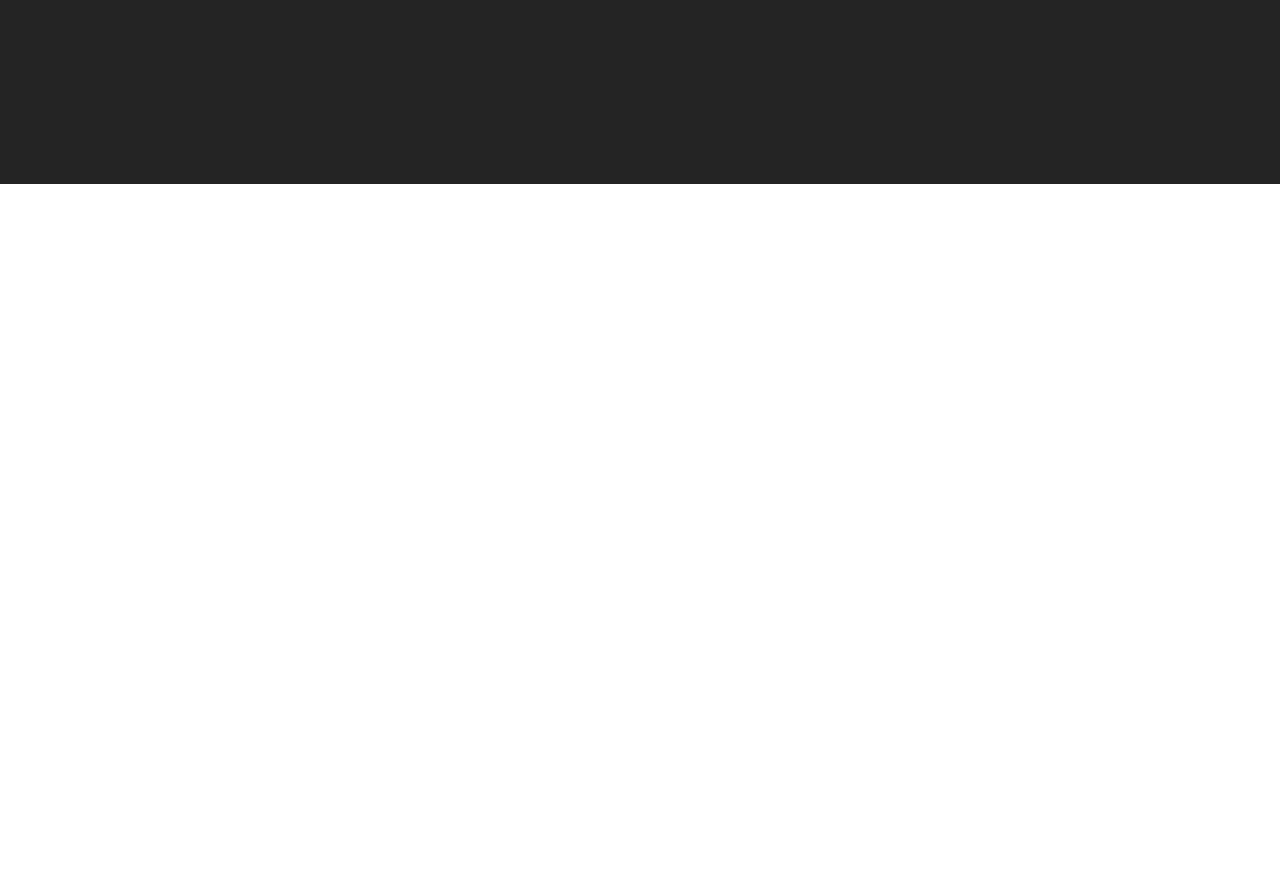
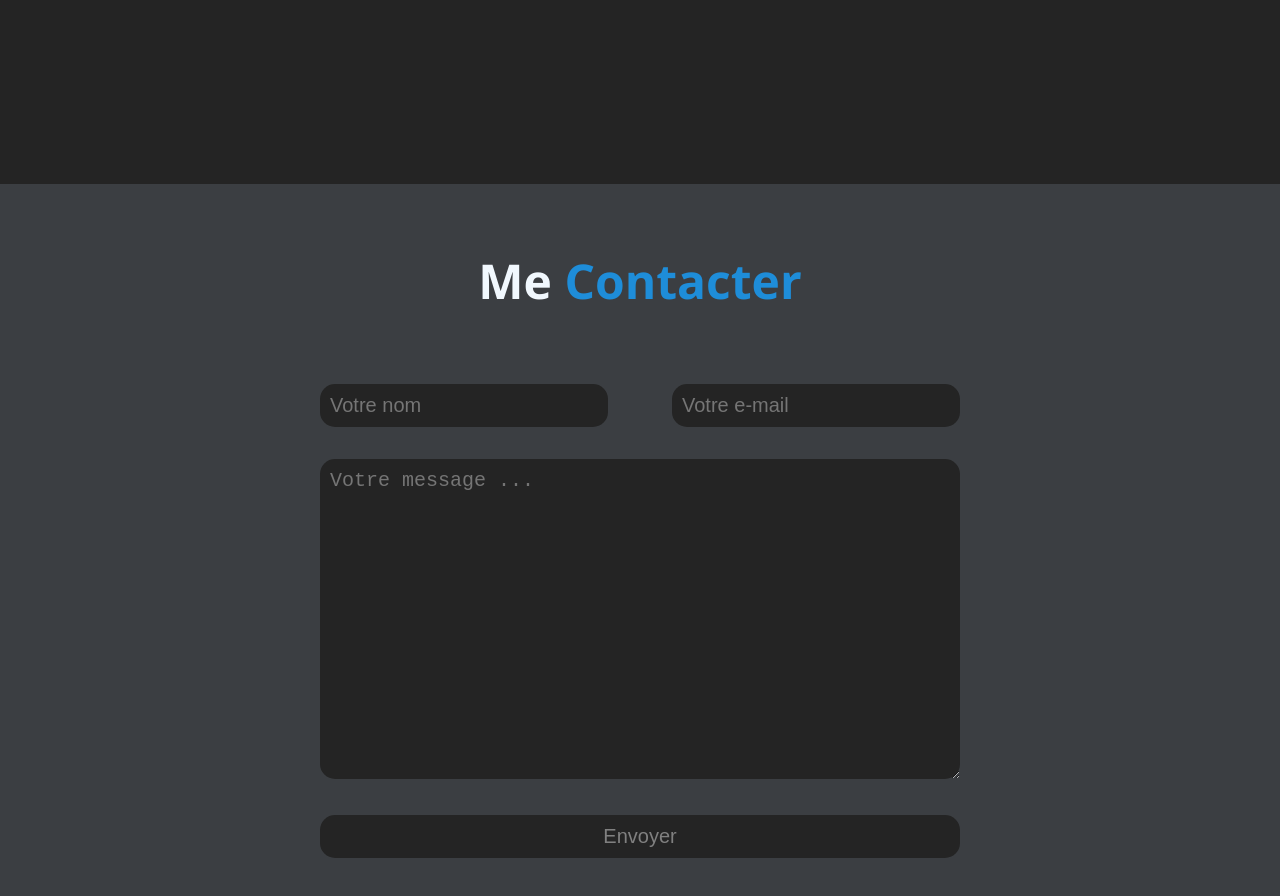
Before and after one commit to XP48/portfolio, a plain HTML site: page index.html in a window 1280 px wide. Shown: the part 2216-3112 px from the top of the page. Before the commit the page ends 2400 px from the top, so only its background shows below. Drawn offline with Linux system fonts and the light colour scheme.

Commit message:
ajout du formulaire de contact

```diff
--- a/index.html
+++ b/index.html
@@ -10,7 +10,7 @@
 </head>
 <body>
     <nav class="navbar">
-        <div class="navbar-name"><p class="navbar-title"><span class="blue">XP48</span></p></div><div class="navbar-links"><a href="#skills">Skills</a><a href="#projets">Mes Projets</a><a href="contact">Me contacter</a></div>
+        <div class="navbar-name"><p class="navbar-title"><span class="blue">XP48</span></p></div><div class="navbar-links"><a href="#skills">Skills</a><a href="#projets">Mes Projets</a><a href="#contact">Me contacter</a></div>
     </nav>
     <div class="presentation" id="home">
         <div class="text">
@@ -49,7 +49,7 @@
         </div>
     </div>
     <div class="projets" id="projets">
-        <h1 class="projets-title">Mes <span class="blue">Projets</span></h1>
+        <h1 class="middle-title">Mes <span class="blue">Projets</span></h1>
         <div class="projets-grid">
             <img class="img1" src="./src/img/projets/heure.png" alt="heure">
             <img class="img2" src="./src/img/projets/password_generator.png" alt="generateur de mots de passes">
@@ -59,5 +59,13 @@
             <img class="img6" src="./src/img/projets/mrbobot.png" alt="mrbobot">
         </div>
     </div>
+    <div class="contact" id="contact">
+        <h1 class="middle-title">Me <span class="blue">Contacter</span></h1>
+        <form class="form-contact" action="" method="post">
+            <input type="text" name="name" id="name" placeholder="Votre nom"><input type="email" name="mail" id="mail" placeholder="Votre e-mail">
+            <textarea name="message" id="message" cols="30" rows="10" placeholder="Votre message ..."></textarea>
+            <button type="submit" id="send">Envoyer</button>
+        </form>
+    </div>
 </body>
 </html>
--- a/style.css
+++ b/style.css
@@ -147,7 +147,7 @@ html {
     align-items: center;
     justify-content: center;
 }
-.projets-title {
+.middle-title {
     font-family: 'Segoe UI', Tahoma, Geneva, Verdana, sans-serif;
     color: #f1f8fe;
     font-size: xxx-large;
@@ -167,3 +167,55 @@ html {
     width: 100%;
     border-radius: 8px;
 }
+.contact {
+    height: 100vh;
+    width: 100vw;
+    position: relative;
+    display: flex;
+    align-items: center;
+    justify-content: center;
+    background-color: #3b3e42;
+}
+.form-contact {
+    width: 50vw;
+    height: 50vh;
+}
+#name {
+    width: 45%;
+    margin-right: 5%;
+    font-size: 20px;
+    padding: 10px;
+    border-radius: 15px;
+    border: none;
+    background-color: #242424;
+}
+#mail {
+    width: 45%;
+    margin-left: 5%;
+    font-size: 20px;
+    padding: 10px;
+    border-radius: 15px;
+    border: none;
+    background-color: #242424;
+}
+#message {
+    margin-top: 5%;
+    width: 100%;
+    height: 80%;
+    font-size: 20px;
+    padding: 10px;
+    border-radius: 15px;
+    border: none;
+    background-color: #242424;
+    color: white;
+}
+#send {
+    margin-top: 5%;
+    font-size: 20px;
+    padding: 10px;
+    border-radius: 15px;
+    border: none;
+    background-color: #242424;
+    color: gray;
+    width: 100%;
+}
```
